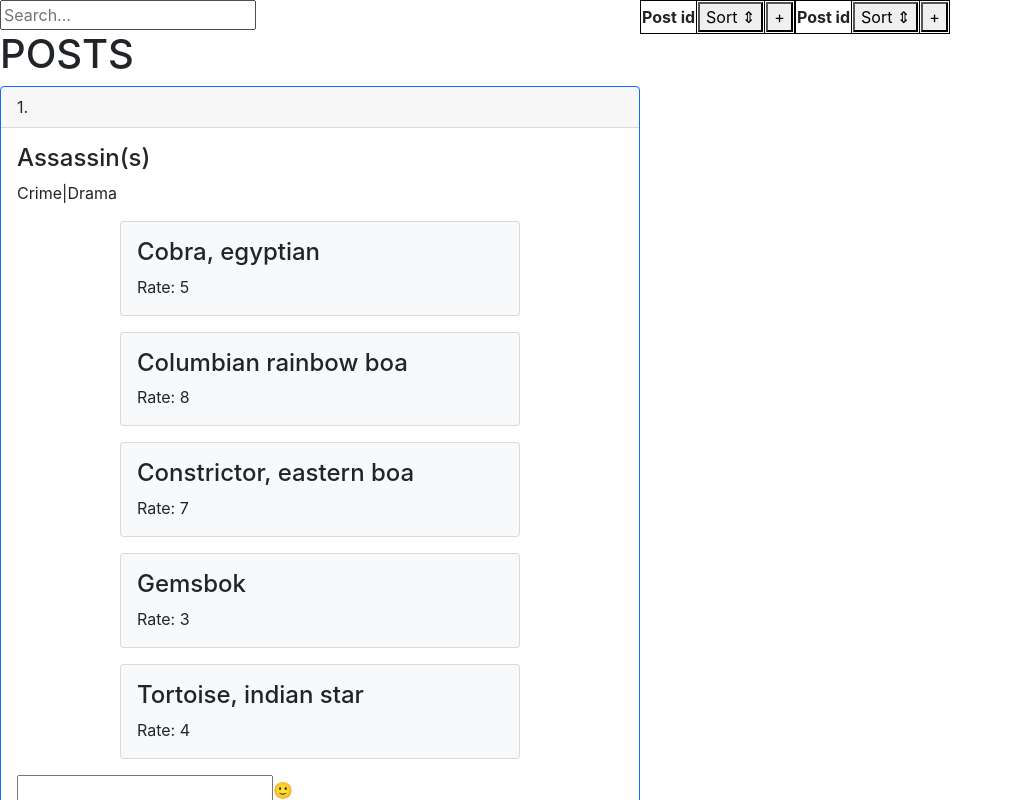
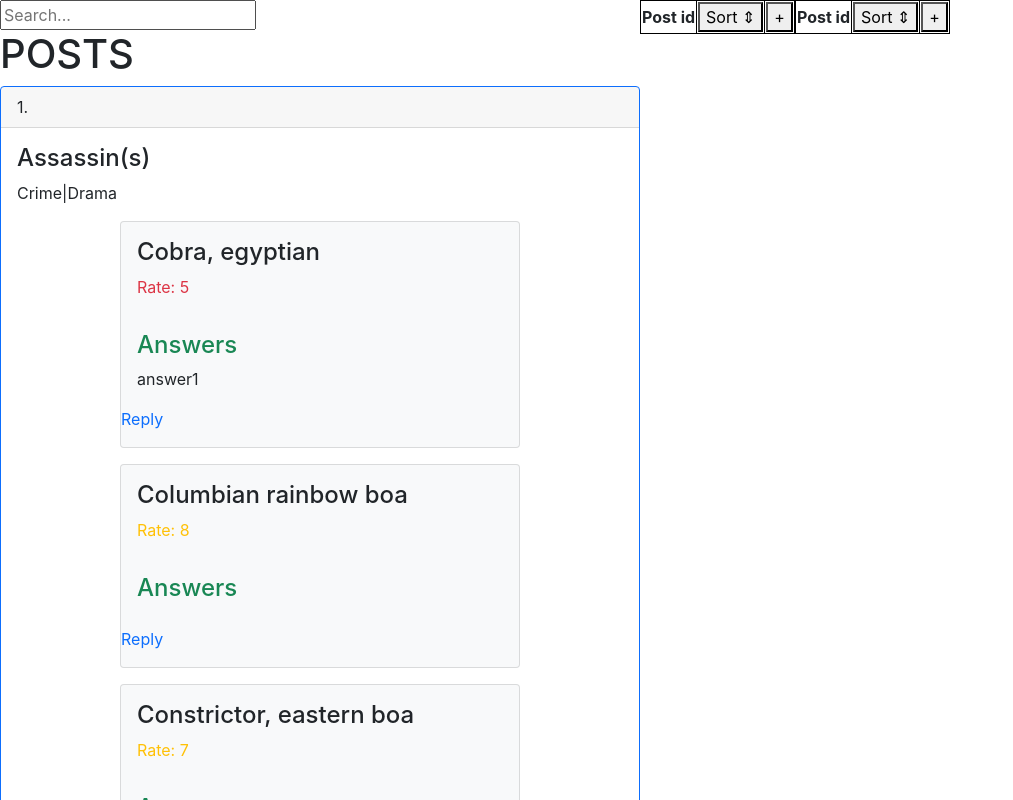
Before and after one commit to hatik92/AOByte-internship, a React (Create React App) app in the folder homework4/: page / in a window 1280 px wide. Shown: the top 800 px of the page, without its empty margins (0-1013 px from the left). Built offline with nearby package versions, Linux system fonts and the light colour scheme; the HTML template or start-up script is replaced by a standard one.

Commit message:
add comment answers and rate colors

```diff
--- a/homework4/package.json
+++ b/homework4/package.json
@@ -7,6 +7,7 @@
     "@testing-library/react": "^13.1.1",
     "@testing-library/user-event": "^13.5.0",
     "bootstrap": "^5.1.3",
+    "classnames": "^2.3.1",
     "emoji-picker-react": "^3.5.1",
     "react": "^18.1.0",
     "react-dom": "^18.1.0",
--- a/homework4/src/App.js
+++ b/homework4/src/App.js
@@ -11,7 +11,7 @@ class App extends React.Component {
     this.state = {
       posts: posts_data.map(post => ({
         ...post,
-                addNewComment: {body: '', rate: 0}
+        addNewComment: { body: '', rate: 0 }
       })),
       buttonDisabled: false,
       currentPage: 1,
@@ -44,7 +44,7 @@ class App extends React.Component {
     }))
   }
   addComment = (body, rate, postId) => {
-    const newCommentObj = {body, rate}
+    const newCommentObj = { id: Math.random().toString(36).slice(2), body, rate, answers: [] }
     this.setState(state => ({
       ...state,
       posts: state.posts.map(post => post.id === postId ? {
@@ -53,7 +53,23 @@ class App extends React.Component {
           ...post.comments,
           newCommentObj
         ],
-            } : post )
+      } : post)
+    }))
+  }
+  addAnswer = (body, postId, commentId) => {
+    const newAnswerObj = { body }
+    this.setState(state => ({
+      ...state,
+      posts: state.posts.map(post => post.id === postId ? {
+        ...post,
+        comments: post.comments.map(comment => comment.id === commentId ? {
+          ...comment,
+          answers: [
+            ...comment.answers,
+            newAnswerObj
+          ],
+        } : comment)
+      } : post)
     }))
   }
   render() {
@@ -76,7 +92,7 @@ class App extends React.Component {
             value={this.state.searchPost}
             placeholder='Search...'
           />
-          <Pool posts={currentPosts} addComment={this.addComment} />
+          <Pool posts={currentPosts} addComment={this.addComment} addAnswer={this.addAnswer} />
           <Pagination
             itemsPerPage={this.state.postPerPage}
             data={posts.length}
--- a/homework4/src/common/Pagination.jsx
+++ b/homework4/src/common/Pagination.jsx
@@ -18,7 +18,7 @@ export class Pagination extends Component {
     return (
       <div className={styles.paginationBlock}>
         <div className={styles.pagination}>
-          <button>&laquo;</button>
+          {/* <button>&laquo;</button> */}
           {pagesArr.map(page =>
             <button
               key={page}
@@ -27,7 +27,7 @@ export class Pagination extends Component {
             >
               {page}
             </button>)}
-          <button>&raquo;</button>
+          {/* <button>&raquo;</button> */}
         </div>
       </div>
     )
--- a/homework4/src/components/pool/Pool.jsx
+++ b/homework4/src/components/pool/Pool.jsx
@@ -7,7 +7,7 @@ class Pool extends Component {
         return (<div className={styles.posts_container}>
             <h1>POSTS</h1>
             {this.props.posts.map(post =>
-                <PostItem post={post} key={post.id} addComment={this.props.addComment}  />
+                <PostItem post={post} key={post.id} addComment={this.props.addComment} addAnswer={this.props.addAnswer}  />
             )}
         </div>);
     }
--- a/homework4/src/components/pool/pool.module.css
+++ b/homework4/src/components/pool/pool.module.css
@@ -7,4 +7,4 @@
 table, th, td {
     border: 1px solid black;
     border-collapse: collapse;
-  }
+}
--- a/homework4/src/components/pool/postItem/PostItem.jsx
+++ b/homework4/src/components/pool/postItem/PostItem.jsx
@@ -33,14 +33,14 @@ export class PostItem extends Component {
           <div className="card-body">
             <h4 className="card-title">{this.props.post.title}</h4>
             <p className="card-text">{this.props.post.body}</p>
-            <Comments comments={this.props.post.comments} />
+            <Comments comments={this.props.post.comments} addAnswer={this.props.addAnswer} postId={this.props.post.id} />
             <form onSubmit={this.onSubmit} key={this.props.post.id}>
               <input
                 name='body'
                 value={this.state.body}
                 onChange={this.onChange}
               />
-              <span onClick={this.onEmojiShow}>🙂</span>
+              <span onClick={this.onEmojiShow} style={{ cursor: 'pointer' }}>🙂</span>
               {this.state.emojiShow && <Picker onEmojiClick={this.onEmojiClick} />}
               <br />
               <input
--- a/homework4/src/components/pool/postItem/comments/Comments.jsx
+++ b/homework4/src/components/pool/postItem/comments/Comments.jsx
@@ -1,16 +1,12 @@
 import React, { Component } from 'react'
+import CommentItem from './commentItem/CommentItem'
 
 export class Comments extends Component {
   render() {
     return (
       <>
-        {this.props.comments.map((comment, i) =>
-          <div key={i} className="card bg-light mb-3" style={{ width: '25rem', margin: 'auto' }}>
-            <div className="card-body">
-              <h4 className="card-title">{comment.body}</h4>
-              <p className="card-text">Rate: {comment.rate}</p>
-            </div>
-          </div>
+        {this.props.comments.map((comment) =>
+          <CommentItem key={comment.id} comment={comment} addAnswer={this.props.addAnswer} postId={this.props.postId} />
         )}
       </>
     )
--- /dev/null
+++ b/homework4/src/components/pool/postItem/comments/commentItem/CommentItem.jsx
@@ -0,0 +1,47 @@
+import React, { Component } from 'react';
+import classNames from 'classnames/bind';
+
+export class CommentItem extends Component {
+  state = {
+    replyShow: false,
+    body: ''
+  }
+  onShowReplyForm = () => {
+    this.setState({replyShow: !this.state.replyShow})
+  }
+  onChange = (e) => {
+    this.setState({[e.target.name]: e.target.value})
+  }
+  onSubmit = (e) => {
+    e.preventDefault();
+    this.props.addAnswer(this.state.body, this.props.postId, this.props.comment.id);
+    this.setState({ body: '', replyShow: false });
+  }
+  render() {
+    const rateClassNames = classNames('card-text', {
+      "text-danger": this.props.comment.rate <= 5,
+      "text-warning": this.props.comment.rate > 5 && this.props.comment.rate <= 8,
+      "text-success": this.props.comment.rate > 8 && this.props.comment.rate <= 10
+    })
+    return (
+      <div className="card bg-light mb-3" style={{ width: '25rem', margin: 'auto' }}>
+        <div className="card-body">
+          <h4 className="card-title">{this.props.comment.body}</h4>
+          <p className={rateClassNames}>Rate: {this.props.comment.rate}</p>
+        </div>
+        <div className="card-body">
+          <h4 className="card-title text-success">Answers</h4>
+          {this.props.comment.answers.map((answer, i) => <p className="card-text" key={i}>{answer.body}</p>)}
+        </div>
+        <p className="text-primary" style={{ cursor: 'pointer' }} onClick={this.onShowReplyForm}> {this.state.replyShow ? 'Cancel' : 'Reply'} </p>
+        {this.state.replyShow &&
+        <form onSubmit={this.onSubmit}>
+          <input name='body' onChange={this.onChange} />
+          <button>Send</button>
+        </form>}
+      </div>
+    )
+  }
+}
+
+export default CommentItem
--- a/homework4/src/post-data.json
+++ b/homework4/src/post-data.json
@@ -6,24 +6,36 @@
     "body": "Crime|Drama",
     "comments": [
       {
+        "id": 1,
         "body": "Cobra, egyptian",
-        "rate": 5
+        "rate": 5,
+        "answers": [
+          {"body": "answer1"}
+        ]
       },
       {
+        "id": 2,
         "body": "Columbian rainbow boa",
-        "rate": 8
+        "rate": 8,
+        "answers": []
       },
       {
+        "id": 3,
         "body": "Constrictor, eastern boa",
-        "rate": 7
+        "rate": 7,
+        "answers": []
       },
       {
+        "id": 4,
         "body": "Gemsbok",
-        "rate": 3
+        "rate": 3,
+        "answers": []
       },
       {
+        "id": 5,
         "body": "Tortoise, indian star",
-        "rate": 4
+        "rate": 4,
+        "answers": []
       }
     ]
   },
@@ -34,12 +46,16 @@
     "body": "Crime|Drama",
     "comments": [
       {
+        "id": 6,
         "body": "Rat, desert kangaroo",
-        "rate": 9
+        "rate": 9,
+        "answers": []
       },
       {
+        "id": 7,
         "body": "Arctic ground squirrel",
-        "rate": 9
+        "rate": 9,
+        "answers": []
       }
     ]
   },
@@ -50,20 +66,28 @@
     "body": "Documentary",
     "comments": [
       {
+        "id": 8,
         "body": "Cook's tree boa",
-        "rate": 2
+        "rate": 2,
+        "answers": []
       },
       {
+        "id": 9,
         "body": "Ibis, puna",
-        "rate": 7
+        "rate": 7,
+        "answers": []
       },
       {
+        "id": 10,
         "body": "Common brushtail possum",
-        "rate": 8
+        "rate": 8,
+        "answers": []
       },
       {
+        "id": 11,
         "body": "Kangaroo, eastern grey",
-        "rate": 9
+        "rate": 9,
+        "answers": []
       }
     ]
   },
@@ -74,12 +98,16 @@
     "body": "Horror|Thriller",
     "comments": [
       {
+        "id": 12,
         "body": "Wambenger, red-tailed",
-        "rate": 9
+        "rate": 4,
+        "answers": []
       },
       {
+        "id": 13,
         "body": "Eagle owl (unidentified)",
-        "rate": 10
+        "rate": 5,
+        "answers": []
       }
     ]
   },
@@ -90,12 +118,16 @@
     "body": "Drama",
     "comments": [
       {
+        "id": 14,
         "body": "Langur, common",
-        "rate": 6
+        "rate": 6,
+        "answers": []
       },
       {
+        "id": 15,
         "body": "Badger, european",
-        "rate": 6
+        "rate": 6,
+        "answers": []
       }
     ]
   },
@@ -106,16 +138,22 @@
     "body": "Comedy",
     "comments": [
       {
+        "id": 16,
         "body": "Springbuck",
-        "rate": 7
+        "rate": 7,
+        "answers": []
       },
       {
+        "id": 17,
         "body": "Drongo, fork-tailed",
-        "rate": 7
+        "rate": 7,
+        "answers": []
       },
       {
+        "id": 18,
         "body": "Crested screamer",
-        "rate": 9
+        "rate": 9,
+        "answers": []
       }
     ]
   },
@@ -126,24 +164,34 @@
     "body": "Drama|Romance",
     "comments": [
       {
+        "id": 19,
         "body": "Australian sea lion",
-        "rate": 8
+        "rate": 8,
+        "answers": []
       },
       {
+        "id": 20,
         "body": "Pigeon, wood",
-        "rate": 3
+        "rate": 3,
+        "answers": []
       },
       {
+        "id": 21,
         "body": "Kingfisher, white-throated",
-        "rate": 5
+        "rate": 5,
+        "answers": []
       },
       {
+        "id": 22,
         "body": "Cape starling",
-        "rate": 8
+        "rate": 8,
+        "answers": []
       },
       {
+        "id": 23,
         "body": "Caribou",
-        "rate": 7
+        "rate": 7,
+        "answers": []
       }
     ]
   },
@@ -154,32 +202,46 @@
     "body": "Drama|Mystery|Thriller",
     "comments": [
       {
+        "id": 24,
         "body": "Cat, cape wild",
-        "rate": 1
+        "rate": 1,
+        "answers": []
       },
       {
+        "id": 25,
         "body": "Seal, northern elephant",
-        "rate": 2
+        "rate": 2,
+        "answers": []
       },
       {
+        "id": 26,
         "body": "Cuis",
-        "rate": 7
+        "rate": 7,
+        "answers": []
       },
       {
+        "id": 27,
         "body": "Dark-winged trumpeter",
-        "rate": 8
+        "rate": 8,
+        "answers": []
       },
       {
+        "id": 28,
         "body": "Ring-tailed possum",
-        "rate": 1
+        "rate": 1,
+        "answers": []
       },
       {
+        "id": 29,
         "body": "Little grebe",
-        "rate": 7
+        "rate": 7,
+        "answers": []
       },
       {
+        "id": 30,
         "body": "Corella, long-billed",
-        "rate": 8
+        "rate": 8,
+        "answers": []
       }
     ]
   },
@@ -190,28 +252,40 @@
     "body": "Comedy",
     "comments": [
       {
+        "id": 31,
         "body": "Northern phalarope",
-        "rate": 8
+        "rate": 8,
+        "answers": []
       },
       {
+        "id": 32,
         "body": "Capuchin, black-capped",
-        "rate": 1
+        "rate": 1,
+        "answers": []
       },
       {
+        "id": 33,
         "body": "Masked booby",
-        "rate": 7
+        "rate": 7,
+        "answers": []
       },
       {
+        "id": 34,
         "body": "Paradoxure",
-        "rate": 2
+        "rate": 2,
+        "answers": []
       },
       {
+        "id": 35,
         "body": "Peregrine falcon",
-        "rate": 6
+        "rate": 6,
+        "answers": []
       },
       {
+        "id": 36,
         "body": "Bleeding heart monkey",
-        "rate": 1
+        "rate": 1,
+        "answers": []
       }
     ]
   },
@@ -222,28 +296,40 @@
     "body": "Comedy|Horror",
     "comments": [
       {
+        "id": 37,
         "body": "Armadillo, giant",
-        "rate": 1
+        "rate": 1,
+        "answers": []
       },
       {
+        "id": 38,
         "body": "Black spider monkey",
-        "rate": 3
+        "rate": 3,
+        "answers": []
       },
       {
+        "id": 39,
         "body": "Great horned owl",
-        "rate": 5
+        "rate": 5,
+        "answers": []
       },
       {
+        "id": 40,
         "body": "Eastern box turtle",
-        "rate": 8
+        "rate": 8,
+        "answers": []
       },
       {
+        "id": 41,
         "body": "Bare-faced go away bird",
-        "rate": 8
+        "rate": 8,
+        "answers": []
       },
       {
+        "id": 42,
         "body": "Cormorant, great",
-        "rate": 9
+        "rate": 9,
+        "answers": []
       }
     ]
   },
@@ -254,24 +340,34 @@
     "body": "Comedy",
     "comments": [
       {
+        "id": 43,
         "body": "Goldeneye, common",
-        "rate": 7
+        "rate": 7,
+        "answers": []
       },
       {
+        "id": 44,
         "body": "Pied avocet",
-        "rate": 3
+        "rate": 3,
+        "answers": []
       },
       {
+        "id": 45,
         "body": "Deer, white-tailed",
-        "rate": 6
+        "rate": 6,
+        "answers": []
       },
       {
+        "id": 46,
         "body": "Southern tamandua",
-        "rate": 5
+        "rate": 5,
+        "answers": []
       },
       {
+        "id": 47,
         "body": "Scarlet macaw",
-        "rate": 1
+        "rate": 1,
+        "answers": []
       }
     ]
   },
@@ -282,16 +378,22 @@
     "body": "Comedy",
     "comments": [
       {
+        "id": 48,
         "body": "Elephant, asian",
-        "rate": 7
+        "rate": 7,
+        "answers": []
       },
       {
+        "id": 49,
         "body": "Deer, mule",
-        "rate": 7
+        "rate": 7,
+        "answers": []
       },
       {
+        "id": 50,
         "body": "Pale-throated three-toed sloth",
-        "rate": 7
+        "rate": 7,
+        "answers": []
       }
     ]
   },
@@ -302,24 +404,34 @@
     "body": "Comedy|Drama",
     "comments": [
       {
+        "id": 51,
         "body": "Kelp gull",
-        "rate": 7
+        "rate": 7,
+        "answers": []
       },
       {
+        "id": 52,
         "body": "Hawk, ferruginous",
-        "rate": 7
+        "rate": 7,
+        "answers": []
       },
       {
+        "id": 53,
         "body": "Magellanic penguin",
-        "rate": 1
+        "rate": 1,
+        "answers": []
       },
       {
+        "id": 54,
         "body": "African wild cat",
-        "rate": 2
+        "rate": 2,
+        "answers": []
       },
       {
+        "id": 55,
         "body": "Black and white colobus",
-        "rate": 2
+        "rate": 2,
+        "answers": []
       }
     ]
   },
@@ -330,36 +442,52 @@
     "body": "Action|Adventure|War",
     "comments": [
       {
+        "id": 56,
         "body": "Amazon parrot (unidentified)",
-        "rate": 2
+        "rate": 2,
+        "answers": []
       },
       {
+        "id": 57,
         "body": "Grey phalarope",
-        "rate": 2
+        "rate": 2,
+        "answers": []
       },
       {
+        "id": 58,
         "body": "Black-capped chickadee",
-        "rate": 1
+        "rate": 1,
+        "answers": []
       },
       {
+        "id": 59,
         "body": "Spotted hyena",
-        "rate": 7
+        "rate": 7,
+        "answers": []
       },
       {
+        "id": 60,
         "body": "Anteater, giant",
-        "rate": 3
+        "rate": 3,
+        "answers": []
       },
       {
+        "id": 61,
         "body": "Northern elephant seal",
-        "rate": 1
+        "rate": 1,
+        "answers": []
       },
       {
+        "id": 62,
         "body": "Red-billed buffalo weaver",
-        "rate": 8
+        "rate": 8,
+        "answers": []
       },
       {
+        "id": 63,
         "body": "Antechinus, brown",
-        "rate": 9
+        "rate": 9,
+        "answers": []
       }
     ]
   },
@@ -370,20 +498,28 @@
     "body": "Comedy",
     "comments": [
       {
+        "id": 64,
         "body": "Wapiti, elk,",
-        "rate": 5
+        "rate": 5,
+        "answers": []
       },
       {
+        "id": 65,
         "body": "Sun gazer",
-        "rate": 8
+        "rate": 8,
+        "answers": []
       },
       {
+        "id": 66,
         "body": "Dove, emerald-spotted wood",
-        "rate": 1
+        "rate": 1,
+        "answers": []
       },
       {
+        "id": 67,
         "body": "Possum, pygmy",
-        "rate": 3
+        "rate": 3,
+        "answers": []
       }
     ]
   },
@@ -394,32 +530,46 @@
     "body": "Animation",
     "comments": [
       {
+        "id": 68,
         "body": "Otter, small-clawed",
-        "rate": 6
+        "rate": 6,
+        "answers": []
       },
       {
+        "id": 69,
         "body": "Pig-tailed macaque",
-        "rate": 4
+        "rate": 4,
+        "answers": []
       },
       {
+        "id": 70,
         "body": "Bateleur eagle",
-        "rate": 1
+        "rate": 1,
+        "answers": []
       },
       {
+        "id": 71,
         "body": "Spotted-tailed quoll",
-        "rate": 3
+        "rate": 3,
+        "answers": []
       },
       {
+        "id": 72,
         "body": "Skua, long-tailed",
-        "rate": 4
+        "rate": 4,
+        "answers": []
       },
       {
+        "id": 73,
         "body": "Galapagos sea lion",
-        "rate": 4
+        "rate": 4,
+        "answers": []
       },
       {
+        "id": 74,
         "body": "Flamingo, greater",
-        "rate": 8
+        "rate": 8,
+        "answers": []
       }
     ]
   },
@@ -430,72 +580,106 @@
     "body": "Documentary",
     "comments": [
       {
+        "id": 75,
         "body": "Striped dolphin",
-        "rate": 9
+        "rate": 9,
+        "answers": []
       },
       {
+        "id": 76,
         "body": "Starling, red-shouldered glossy",
-        "rate": 7
+        "rate": 7,
+        "answers": []
       },
       {
+        "id": 77,
         "body": "Lapwing, southern",
-        "rate": 7
+        "rate": 7,
+        "answers": []
       },
       {
+        "id": 78,
         "body": "Jackal, asiatic",
-        "rate": 5
+        "rate": 5,
+        "answers": []
       },
       {
+        "id": 79,
         "body": "Black-necked stork",
-        "rate": 8
+        "rate": 8,
+        "answers": []
       },
       {
+        "id": 80,
         "body": "Turaco, violet-crested",
-        "rate": 7
+        "rate": 7,
+        "answers": []
       },
       {
+        "id": 81,
         "body": "Squirrel, golden-mantled ground",
-        "rate": 6
+        "rate": 6,
+        "answers": []
       },
       {
+        "id": 82,
         "body": "Caracara, yellow-headed",
-        "rate": 5
+        "rate": 5,
+        "answers": []
       },
       {
+        "id": 83,
         "body": "Vervet monkey",
-        "rate": 4
+        "rate": 4,
+        "answers": []
       },
       {
+        "id": 84,
         "body": "Dragon, ornate rock",
-        "rate": 2
+        "rate": 2,
+        "answers": []
       },
       {
+        "id": 85,
         "body": "Yellow mongoose",
-        "rate": 8
+        "rate": 8,
+        "answers": []
       },
       {
+        "id": 86,
         "body": "Vulture, oriental white-backed",
-        "rate": 2
+        "rate": 2,
+        "answers": []
       },
       {
+        "id": 87,
         "body": "Little blue penguin",
-        "rate": 7
+        "rate": 7,
+        "answers": []
       },
       {
+        "id": 88,
         "body": "Red squirrel",
-        "rate": 6
+        "rate": 6,
+        "answers": []
       },
       {
+        "id": 89,
         "body": "Vicuna",
-        "rate": 4
+        "rate": 4,
+        "answers": []
       },
       {
+        "id": 90,
         "body": "Mississippi alligator",
-        "rate": 7
+        "rate": 7,
+        "answers": []
       },
       {
+        "id": 91,
         "body": "Eagle, african fish",
-        "rate": 9
+        "rate": 9,
+        "answers": []
       }
     ]
   },
@@ -506,16 +690,22 @@
     "body": "Adventure|Children|Drama|Fantasy",
     "comments": [
       {
+        "id": 92,
         "body": "Marshbird, brown and yellow",
-        "rate": 2
+        "rate": 2,
+        "answers": []
       },
       {
+        "id": 93,
         "body": "Cormorant, neotropic",
-        "rate": 1
+        "rate": 1,
+        "answers": []
       },
       {
+        "id": 94,
         "body": "Lion, south american sea",
-        "rate": 3
+        "rate": 3,
+        "answers": []
       }
     ]
   },
@@ -526,16 +716,22 @@
     "body": "Action|Thriller",
     "comments": [
       {
+        "id": 95,
         "body": "Squirrel, eurasian red",
-        "rate": 3
+        "rate": 3,
+        "answers": []
       },
       {
+        "id": 96,
         "body": "Pie, rufous tree",
-        "rate": 4
+        "rate": 4,
+        "answers": []
       },
       {
+        "id": 97,
         "body": "Rhea, greater",
-        "rate": 7
+        "rate": 7,
+        "answers": []
       }
     ]
   },
@@ -546,16 +742,22 @@
     "body": "Comedy",
     "comments": [
       {
+        "id": 98,
         "body": "American black bear",
-        "rate": 9
+        "rate": 9,
+        "answers": []
       },
       {
+        "id": 99,
         "body": "Gecko, bent-toed",
-        "rate": 1
+        "rate": 1,
+        "answers": []
       },
       {
+        "id": 100,
         "body": "Bee-eater (unidentified)",
-        "rate": 3
+        "rate": 3,
+        "answers": []
       }
     ]
   }
```
Also changed, not shown: 1 other file (tests, documents, lock files or other folders). Lines whose indentation alone changed are shown as unchanged.
